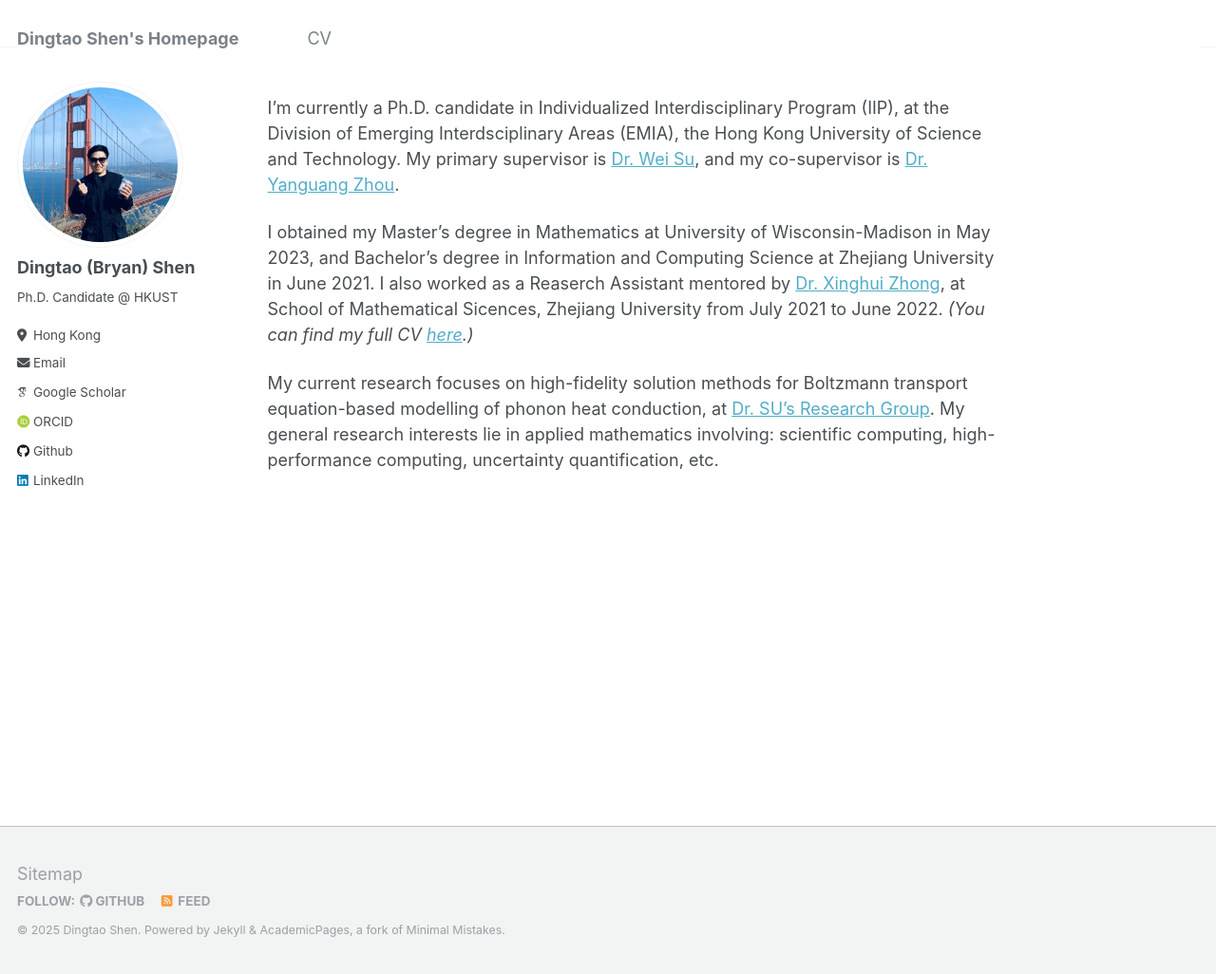
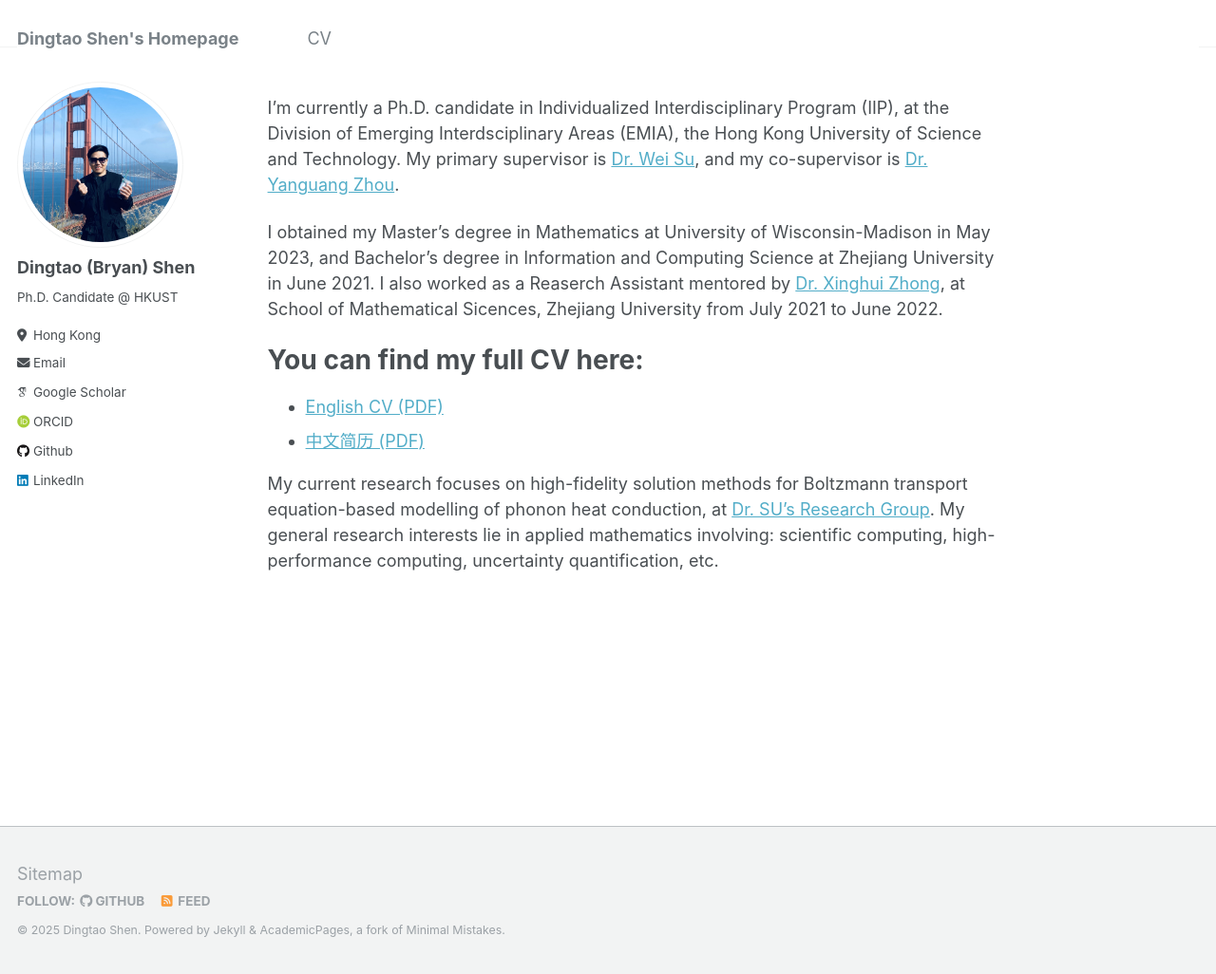
Before and after one commit to dingtao-shen/dingtao-shen.github.io, a Jekyll site: the page built from _pages/about.md, in a window 1280 px wide and 1026 px high. Shown: the whole window at 95% size. Built offline with Jekyll 4.4.1, drawn with Linux system fonts in a browser that asks for light colours; some web fonts are replaced.

Commit message:
update cv

```diff
--- a/_pages/about.md
+++ b/_pages/about.md
@@ -10,6 +10,10 @@ redirect_from:
 I'm currently a Ph.D. candidate in Individualized Interdisciplinary Program (IIP), at the Division of Emerging Interdsciplinary Areas (EMIA), the Hong Kong University of Science and Technology. My primary supervisor is [Dr. Wei Su](https://facultyprofiles.hkust.edu.hk/profiles.php?profile=wei-su-weisu), and my co-supervisor is [Dr. Yanguang Zhou](https://seng.hkust.edu.hk/about/people/faculty/yanguang-zhou).
 
 I obtained my Master's degree in Mathematics at University of Wisconsin-Madison in May 2023, and Bachelor's degree in Information and Computing Science at Zhejiang University in June 2021. I also worked as a Reaserch Assistant mentored by [Dr. Xinghui Zhong](https://person.zju.edu.cn/en/zhongxh), at School of Mathematical Sicences, Zhejiang University from July 2021 to June 2022.
-_(You can find my full CV [here](/cv/).)_
+
+You can find my full CV here:
+======
+- [English CV (PDF)]({{ '/files/cv-en.pdf' | relative_url }})
+- [中文简历 (PDF)]({{ '/files/cv-zh.pdf' | relative_url }})
 
 My current research focuses on high-fidelity solution methods for Boltzmann transport equation-based modelling of phonon heat conduction, at [Dr. SU's Research Group](https://weisu-mae.github.io/). My general research interests lie in applied mathematics involving: scientific computing, high-performance computing, uncertainty quantification, etc.
```
